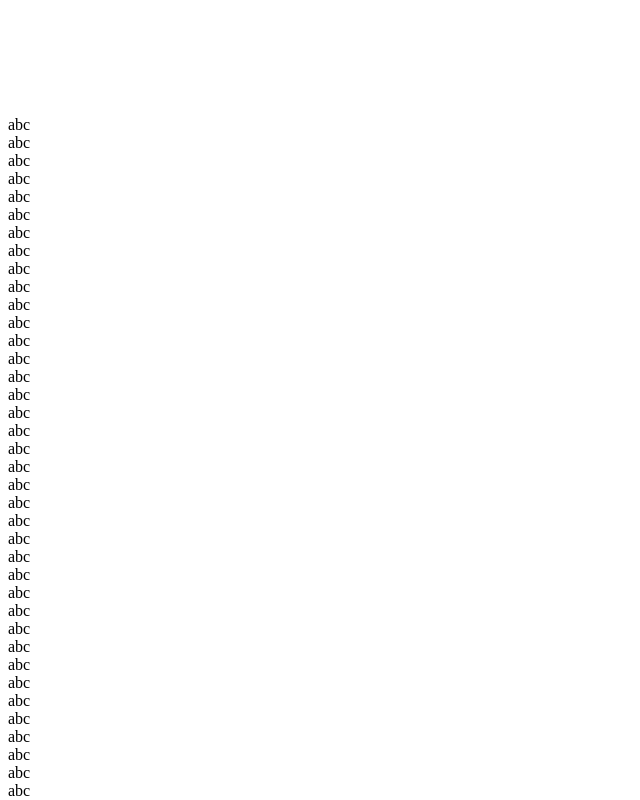
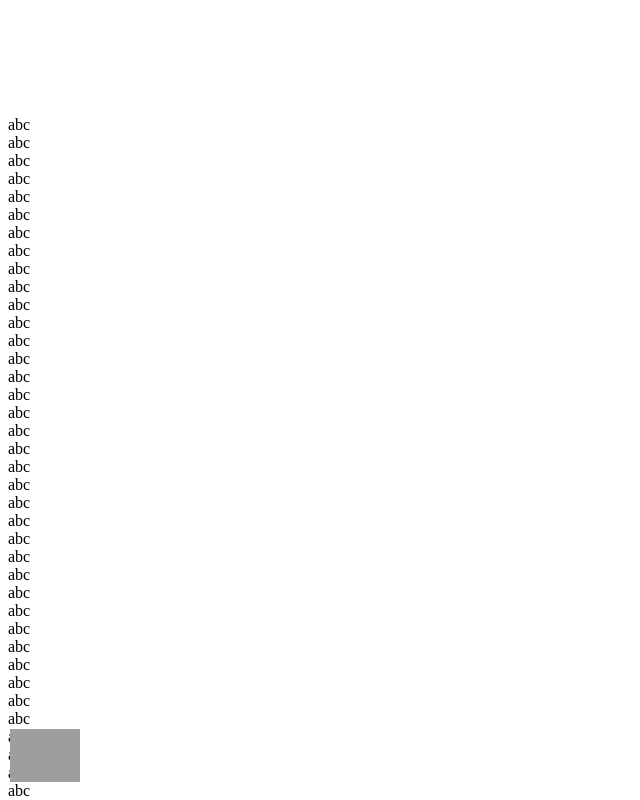
Before and after one commit to AminaG/search-results, a website: page index-bottom-right.html in a window 1280 px wide. Shown: the top 800 px of the page, without its empty margins (0-640 px from the left). Drawn offline with Linux system fonts and the light colour scheme; grey boxes are pictures that could not be loaded.

Commit message:
more fixs

```diff
--- a/index-bottom-right.html
+++ b/index-bottom-right.html
@@ -16,11 +16,11 @@
         INSTALL_OPTIONS = {
             color:'blue',
             'location type':'floated',
-            'postion_horizontal' :{
-                'type':'right',
+            'position_horizontal' :{
+                'type':'left',
                 distance:'10px'
             },
-            'postion_vertical' :{
+            'position_vertical' :{
                 'type':'bottom',
                 distance:'10px'
             },
```
Also changed, not shown: index-top-left.html (+1 -1 lines).
